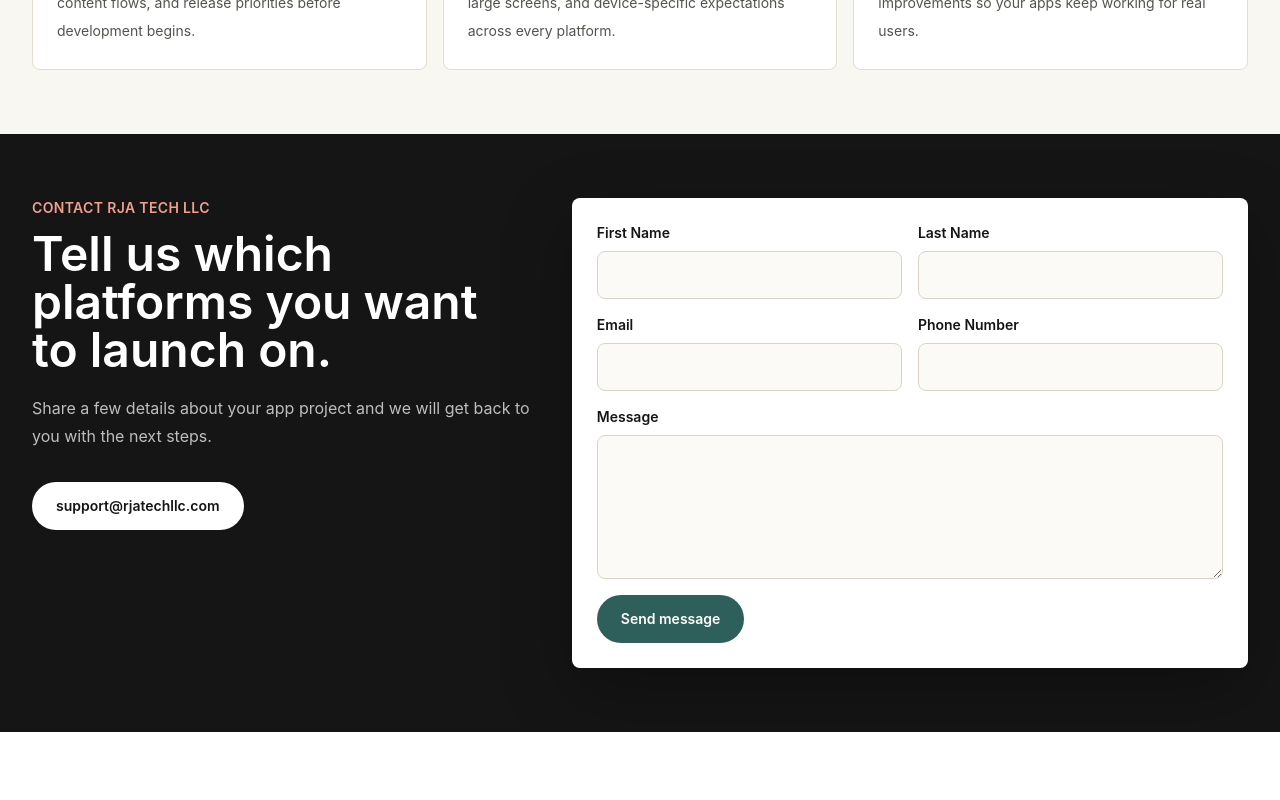
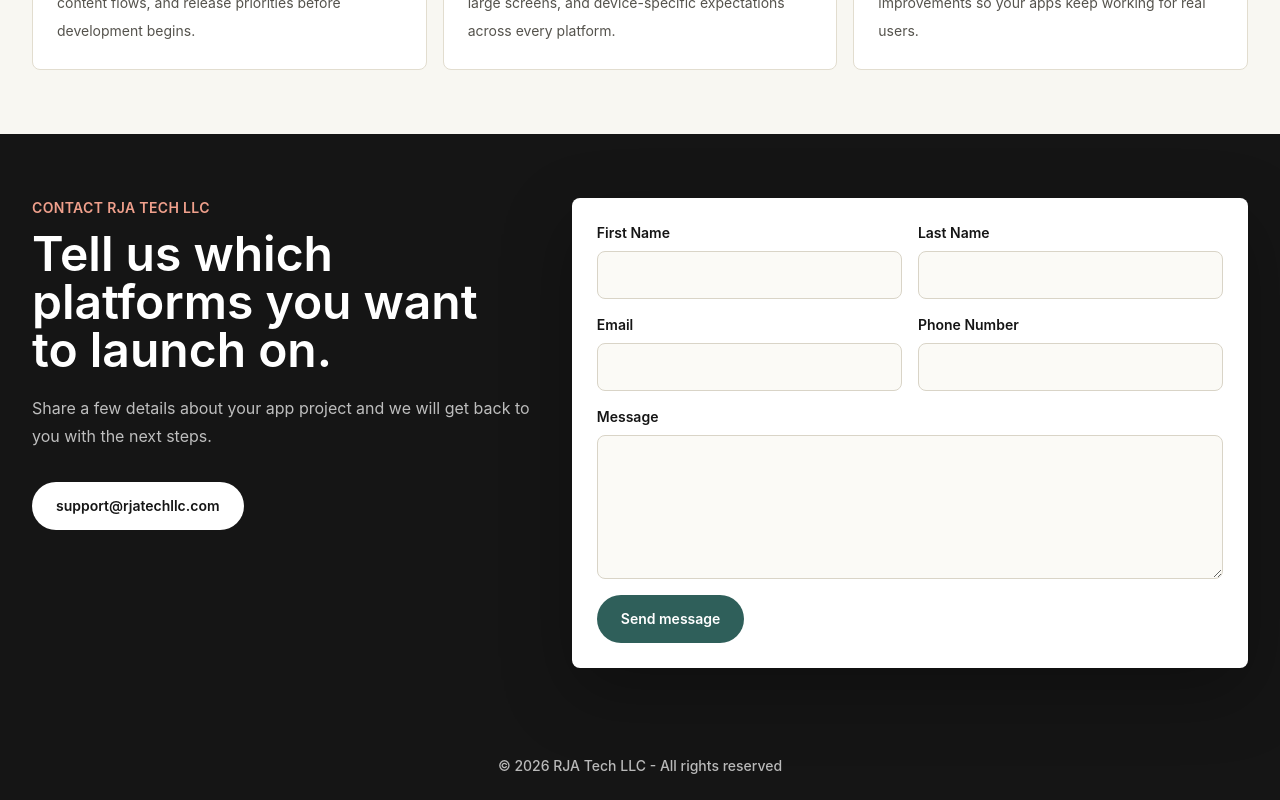
Before and after one commit to GuruDev920/RJATech, a Next.js app: page / in a window 1280 px wide. Shown: the part 1598-2398 px from the top of the page. Before the commit the page ends 2330 px from the top, so only its background shows below. Built offline with nearby package versions, Linux system fonts and the light colour scheme.

Commit message:
Add footer copyright notice

```diff
--- a/app/page.tsx
+++ b/app/page.tsx
@@ -272,6 +272,9 @@ export default function Home() {
           </form>
         </div>
       </section>
+      <footer className="bg-[#151515] px-5 py-6 text-center text-sm font-medium text-white/70 sm:px-8">
+        © 2026 RJA Tech LLC - All rights reserved
+      </footer>
     </main>
   );
 }
```
